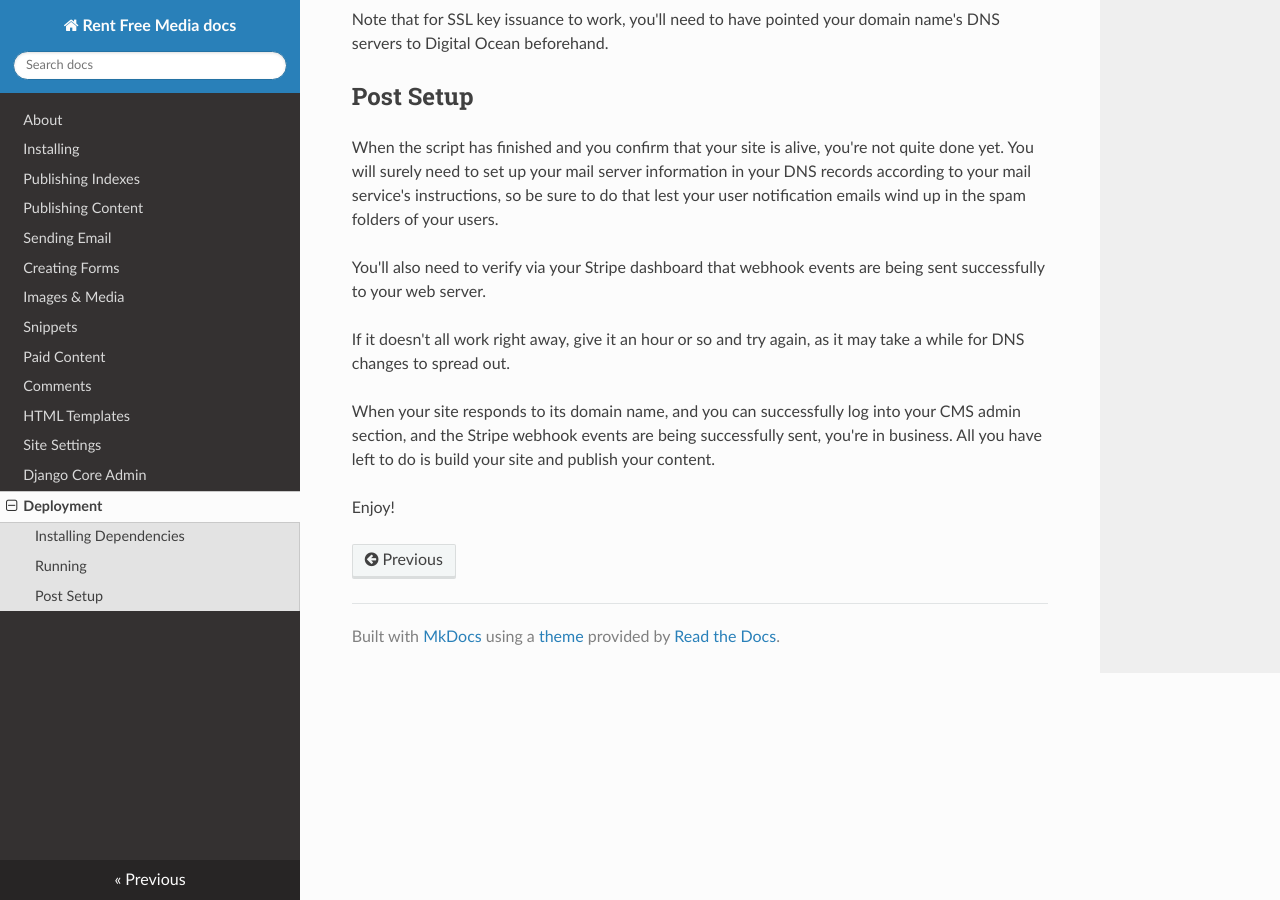
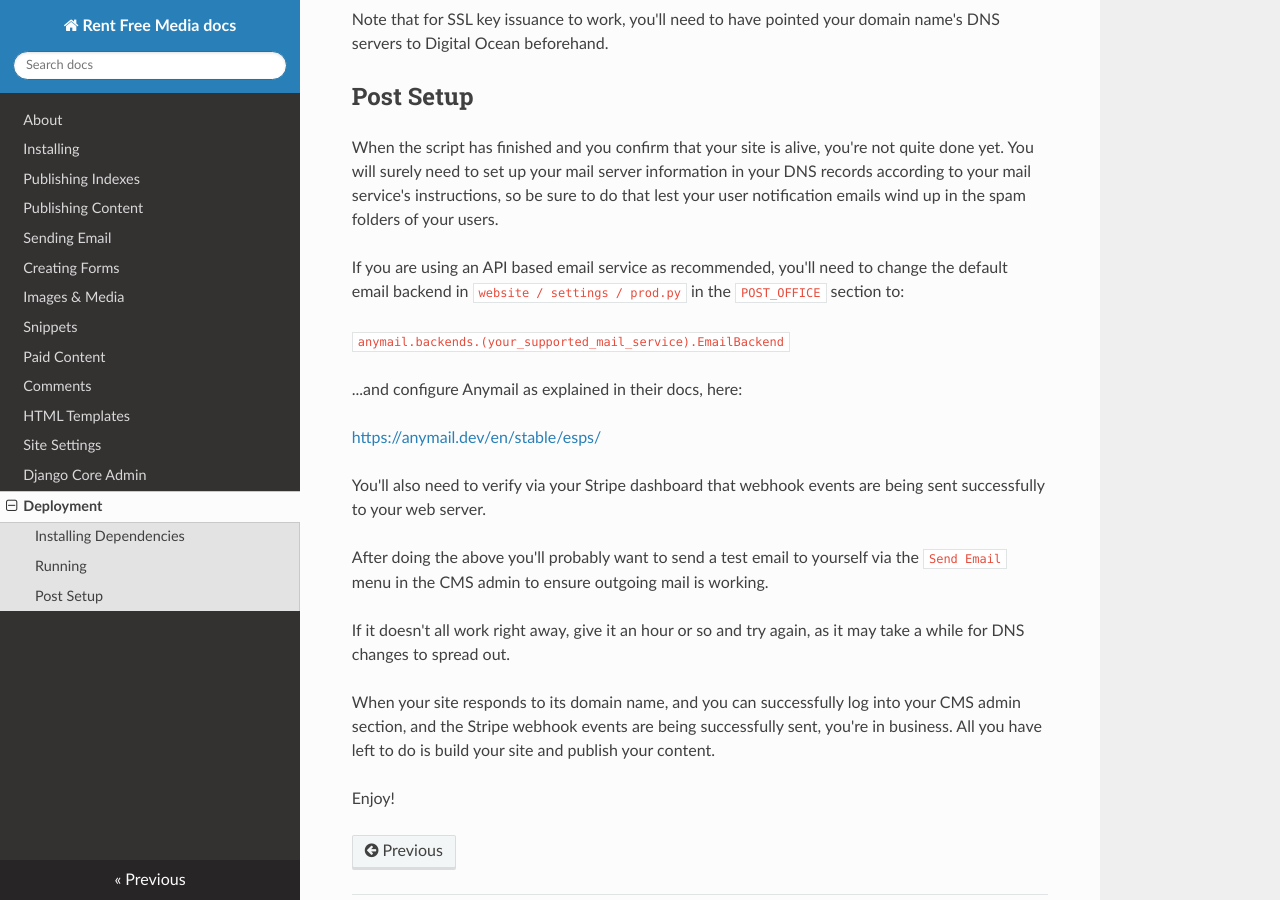
Before and after one commit to RentFreeMedia/rentfreemedia, an MkDocs documentation site: the page built from docs/deploy_live.md, in a window 1280 px wide and 900 px high, scrolled down 1059 px. Built offline with MkDocs 1.6.1, drawn with Linux system fonts in a browser that asks for light colours; nearby versions of some CDN libraries.

Commit message:
Update deploy_live.md

```diff
--- a/docs/deploy_live.md
+++ b/docs/deploy_live.md
@@ -32,7 +32,17 @@ Note that for SSL key issuance to work, you'll need to have pointed your domain
 
 When the script has finished and you confirm that your site is alive, you're not quite done yet.  You will surely need to set up your mail server information in your DNS records according to your mail service's instructions, so be sure to do that lest your user notification emails wind up in the spam folders of your users.
 
+If you are using an API based email service as recommended, you'll need to change the default email backend in `website / settings / prod.py` in the `POST_OFFICE` section to:
+
+`anymail.backends.(your_supported_mail_service).EmailBackend`
+
+...and configure Anymail as explained in their docs, here:
+
+[https://anymail.dev/en/stable/esps/](https://anymail.dev/en/stable/esps/)
+
 You'll also need to verify via your Stripe dashboard that webhook events are being sent successfully to your web server.
+
+After doing the above you'll probably want to send a test email to yourself via the `Send Email` menu in the CMS admin to ensure outgoing mail is working.
 
 If it doesn't all work right away, give it an hour or so and try again, as it may take a while for DNS changes to spread out.
 
```
